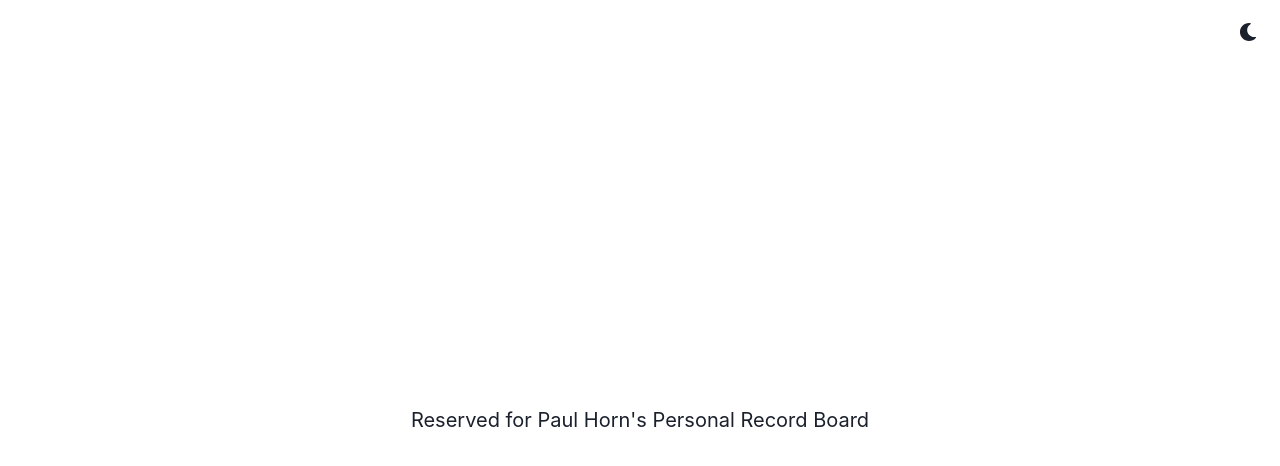
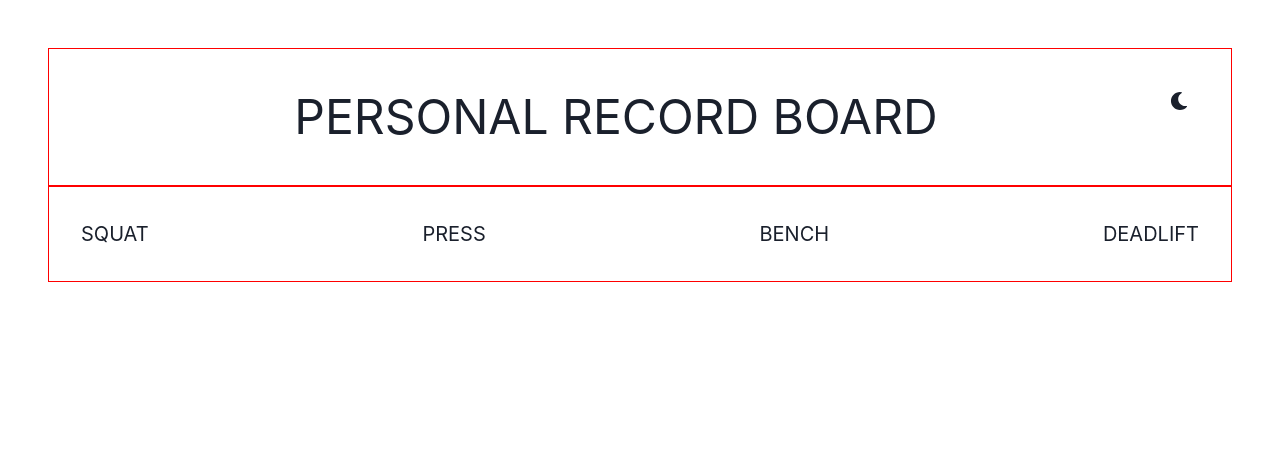
Before and after one commit to nathan-dunn/personal-record-board, a React (Create React App) app: page / in a window 1280 px wide. Shown: the top 466 px of the page. Built offline with nearby package versions, Linux system fonts and the light colour scheme.

Commit message:
Starts data

```diff
--- a/public/index.html
+++ b/public/index.html
@@ -1,14 +1,12 @@
 <!DOCTYPE html>
 <html lang="en">
+
 <head>
   <meta charset="utf-8" />
-    <link rel="icon" href="%PUBLIC_URL%/favicon.ico" />
+  <link rel="icon" href="%PUBLIC_URL%/plate_1_alt.png" />
   <meta name="viewport" content="width=device-width, initial-scale=1" />
   <meta name="theme-color" content="#000000" />
-    <meta
-      name="description"
-      content="Web site created using create-react-app"
-    />
+  <meta name="description" content="Web site created using create-react-app" />
   <link rel="apple-touch-icon" href="%PUBLIC_URL%/logo192.png" />
   <!--
       manifest.json provides metadata used when your web app is installed on a
@@ -24,8 +22,9 @@
       work correctly both with client-side routing and a non-root public URL.
       Learn how to configure a non-root public URL by running `npm run build`.
     -->
-    <title>React App</title>
+  <title>PR Board</title>
 </head>
+
 <body>
   <noscript>You need to enable JavaScript to run this app.</noscript>
   <div id="root"></div>
@@ -40,4 +39,5 @@
       To create a production bundle, use `npm run build` or `yarn build`.
     -->
 </body>
+
 </html>
--- /dev/null
+++ b/src/components/App.js
@@ -0,0 +1,20 @@
+import React, { useState } from 'react';
+import { ChakraProvider, Box, Grid, Flex, theme } from '@chakra-ui/react';
+import BoardHeader from './BoardHeader';
+import Board from './Board';
+import { records, M, W } from '../data';
+
+export const App = () => {
+  const [sex, setSex] = useState(M);
+
+  return (
+    <ChakraProvider theme={theme}>
+      <Box textAlign="center" fontSize="xl">
+        <Flex minH="100vh" direction="column" p={12}>
+          <BoardHeader records={records} />
+          <Board key={sex} sex={sex} records={records} />
+        </Flex>
+      </Box>
+    </ChakraProvider>
+  );
+};
--- a/src/components/App.tsx
+++ /dev/null
@@ -1,16 +0,0 @@
-import * as React from 'react';
-import { ChakraProvider, Box, Text, VStack, Grid, theme } from '@chakra-ui/react';
-import { ColorModeSwitcher } from './ColorModeSwitcher';
-
-export const App = () => (
-  <ChakraProvider theme={theme}>
-    <Box textAlign="center" fontSize="xl">
-      <Grid minH="100vh" p={3}>
-        <ColorModeSwitcher justifySelf="flex-end" />
-        <VStack spacing={8}>
-          <Text>Reserved for Paul Horn's Personal Record Board</Text>
-        </VStack>
-      </Grid>
-    </Box>
-  </ChakraProvider>
-);
--- /dev/null
+++ b/src/components/Board.js
@@ -0,0 +1,18 @@
+import React from 'react';
+import { Box, Flex, Text } from '@chakra-ui/react';
+import Lift from './Lift';
+import { SQ, PR, BP, DL } from '../data';
+
+const Board = ({ sex, records }) => {
+  return (
+    <Box p={8} border="1px solid red">
+      <Flex justify="space-between">
+        {[SQ, PR, BP, DL].map(liftName => (
+          <Lift key={liftName} liftName={liftName} records={records[sex][liftName]} />
+        ))}
+      </Flex>
+    </Box>
+  );
+};
+
+export default Board;
--- /dev/null
+++ b/src/components/BoardHeader.js
@@ -0,0 +1,15 @@
+import React from 'react';
+import { Box, Flex, Text } from '@chakra-ui/react';
+import { ColorModeSwitcher } from './ColorModeSwitcher';
+
+const BoardHeader = () => {
+  return (
+    <Flex justify="space-between" p={8} border="1px solid red">
+      <Box></Box>
+      <Text fontSize={48}>PERSONAL RECORD BOARD</Text>
+      <ColorModeSwitcher justifySelf="flex-end" />
+    </Flex>
+  );
+};
+
+export default BoardHeader;
--- /dev/null
+++ b/src/components/Lift.js
@@ -0,0 +1,7 @@
+import React from 'react';
+
+const Lift = ({ liftName }) => {
+  return <div>{liftName}</div>;
+};
+
+export default Lift;
--- /dev/null
+++ b/src/data/index.js
@@ -0,0 +1,35 @@
+// data constants
+export const M = 'MEN';
+export const W = 'WOMEN';
+export const SQ = 'SQUAT';
+export const PR = 'PRESS';
+export const BP = 'BENCH';
+export const DL = 'DEADLIFT';
+
+// data helpers
+export const estimate1RM = (weight, reps) => {
+  if (reps === 1) return weight;
+  return Math.round(weight * reps * 0.0333 + weight);
+};
+
+const addLifter = (name, sex, liftName, weight, reps) => {
+  records[sex][liftName].push([name, weight, reps]);
+};
+
+// data records
+export const records = {
+  lastUpdated: '',
+  MEN: { SQUAT: [], PRESS: [], BENCH: [], DEADLIFT: [] },
+  WOMEN: { SQUAT: [], PRESS: [], BENCH: [], DEADLIFT: [] },
+};
+
+// data calls
+addLifter('Adam', M, SQ, 315, 5);
+addLifter('Adam', M, PR, 135, 5);
+addLifter('Adam', M, BP, 225, 5);
+addLifter('Adam', M, DL, 405, 5);
+
+addLifter('Clyde', M, SQ, 225, 5);
+addLifter('Clyde', M, PR, 115, 5);
+addLifter('Clyde', M, BP, 185, 5);
+addLifter('Clyde', M, DL, 315, 5);
--- a/src/data/index.tsx
+++ /dev/null
@@ -1,3 +0,0 @@
-const records: number[] = [];
-
-export default records;
--- a/src/utils/utils.tsx
+++ /dev/null
@@ -1,3 +0,0 @@
-export const estimate1RM = () => {
-  //
-};
```
Also changed, not shown: .eslintrc.js, public/plate_1_alt.png (added). Lines whose indentation alone changed are shown as unchanged.
